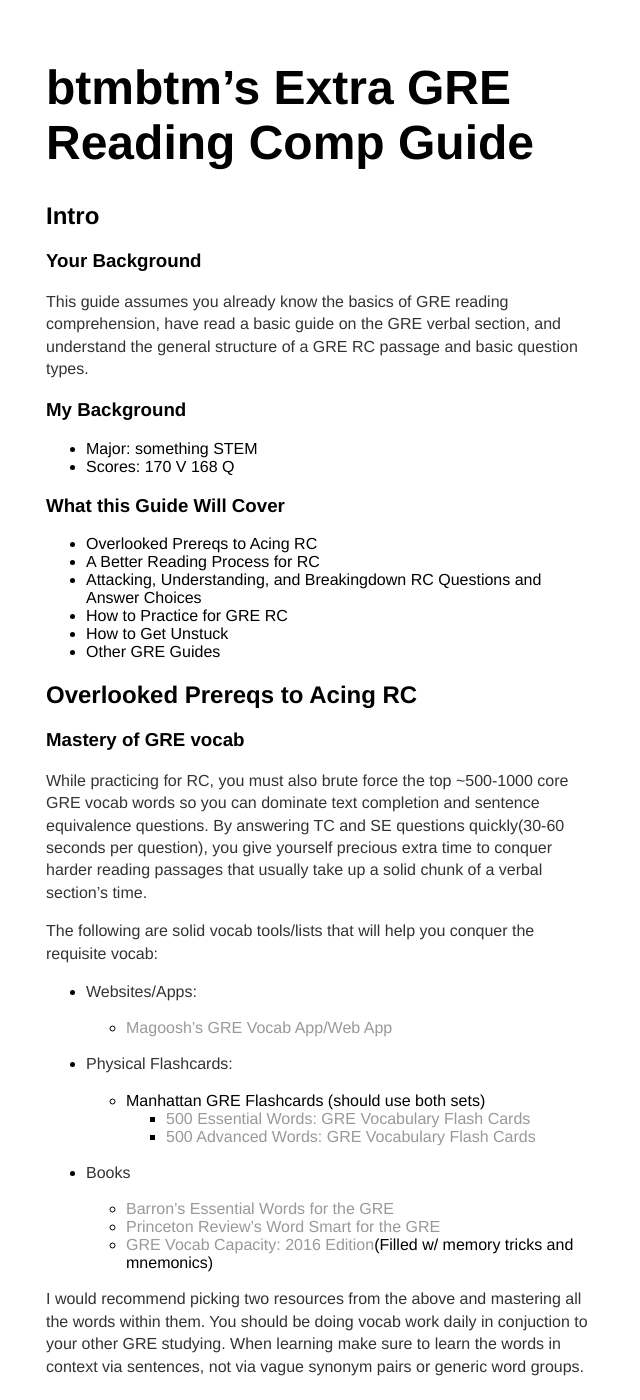
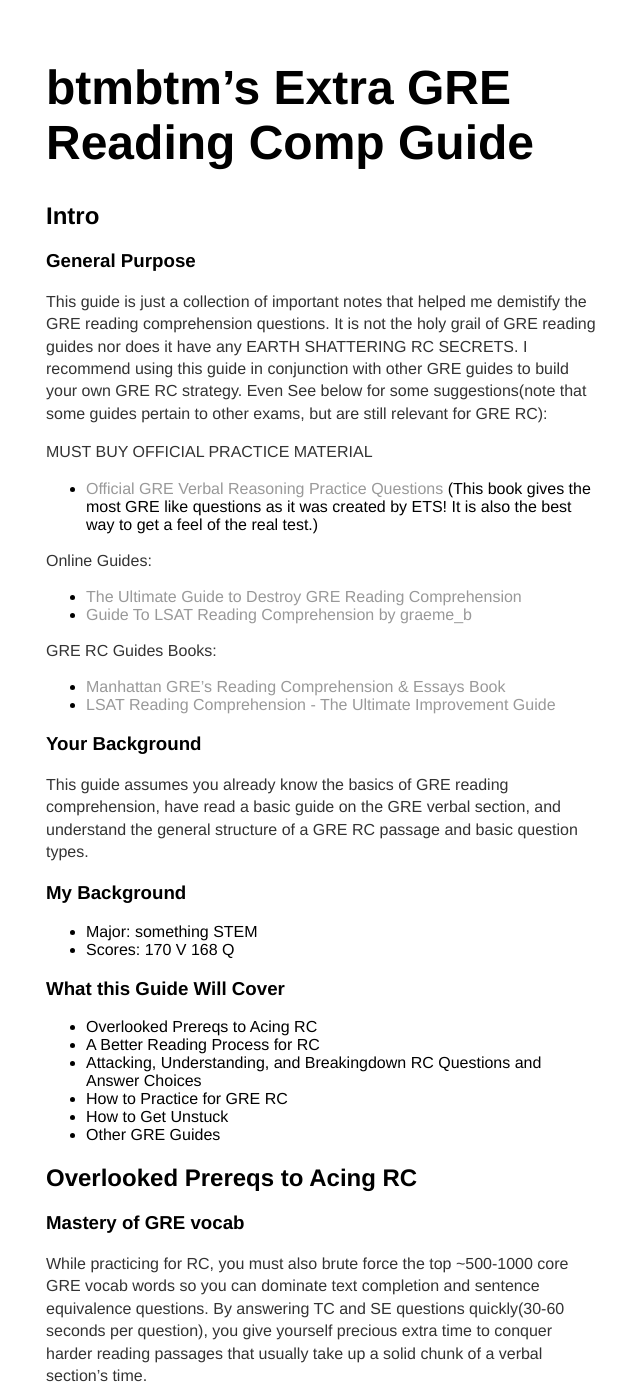
Before and after one commit to btmbtm/btmbtm.github.io, a Jekyll site: the page built from gre/extrarcguide.md, in a window 1280 px wide and 1400 px high. Shown: the whole window, without its empty margins (319-959 px from the left). Built offline with Jekyll 4.4.1, drawn with Linux system fonts in a browser that asks for light colours.

Commit message:
Update extrarcguide.md

```diff
--- a/gre/extrarcguide.md
+++ b/gre/extrarcguide.md
@@ -8,6 +8,22 @@ date: 2016-07-15
 
 
 ## Intro
+
+### General Purpose
+
+This guide is just a collection of important notes that helped me demistify the GRE reading comprehension questions. It is not the holy grail of GRE reading guides nor does it have any EARTH SHATTERING RC SECRETS. I recommend using this guide in conjunction with other GRE guides to build your own GRE RC strategy.  Even See below for some suggestions(note that some guides pertain to other exams, but are still relevant for GRE RC):
+
+MUST BUY OFFICIAL PRACTICE MATERIAL
+- [Official GRE Verbal Reasoning Practice Questions](http://amzn.to/2aoCQjt) (This book gives the most GRE like questions as it was created by ETS! It is also the best way to get a feel of the real test.)
+
+Online Guides:
+- [The Ultimate Guide to Destroy GRE Reading Comprehension](https://crunchprep.com/gre-reading-comprehension-guide)
+- [Guide To LSAT Reading Comprehension by graeme_b](https://www.reddit.com/r/LSAT/comments/ud0rw/guide_to_lsat_reading_comprehension/)
+
+GRE RC Guides Books:
+- [Manhattan GRE's Reading Comprehension & Essays Book](http://amzn.to/2asoLz3)
+- [LSAT Reading Comprehension - The Ultimate Improvement Guide](http://amzn.to/2aFIzCg)
+
 
 ### Your Background
 
@@ -27,6 +43,8 @@ This guide assumes you already know the basics of GRE reading comprehension, hav
 - How to Get Unstuck
 - Other GRE Guides
 
+
+
 ## Overlooked Prereqs to Acing RC
 
 ### Mastery of GRE vocab
```
Also changed, not shown: other parts of gre/extrarcguide.md (+1 -1 lines).
